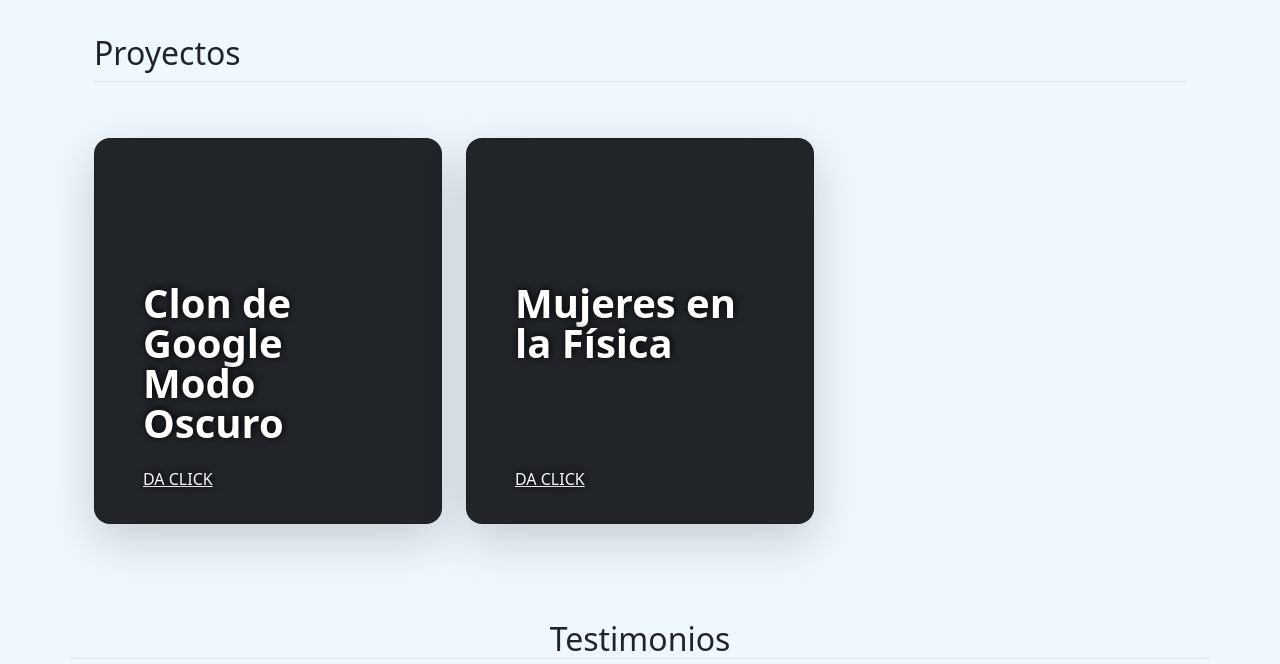
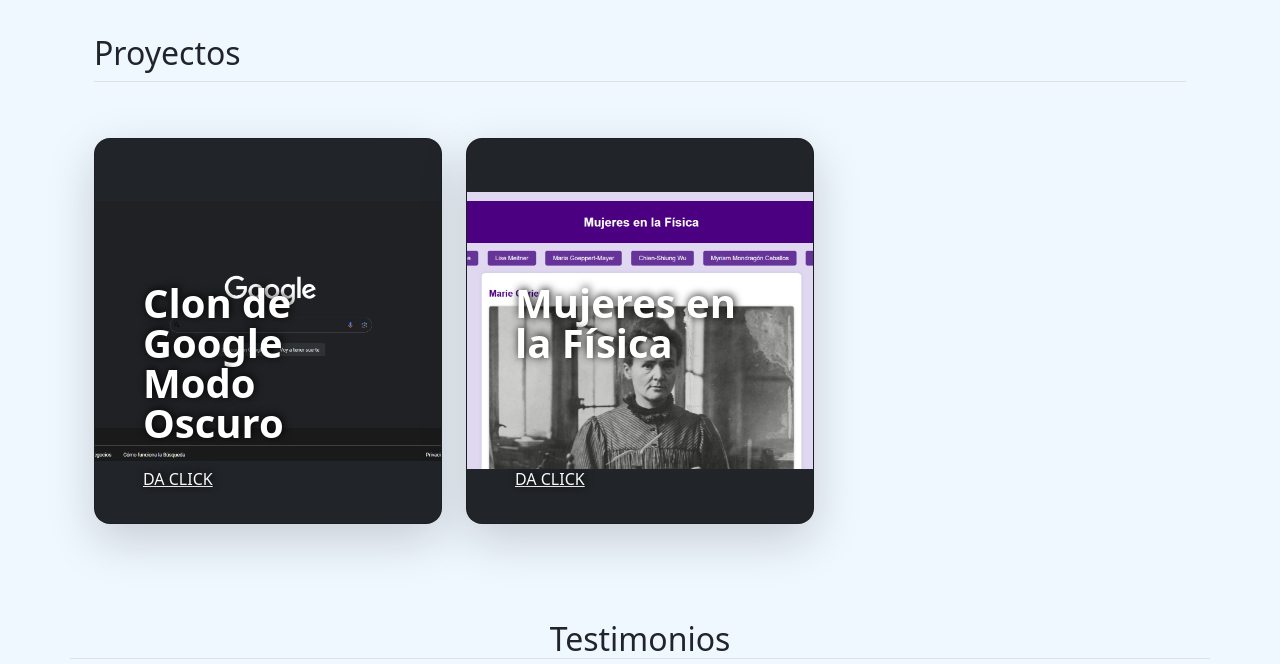
Before and after one commit to irazu-sg13/Portafolio-b7-g2, a plain HTML site: page index.html in a window 1280 px wide. Shown: the part 1560-2224 px from the top of the page. Drawn offline with nearby package versions, Linux system fonts and the light colour scheme.

Commit message:
Add files via upload

```diff
--- a/style.css
+++ b/style.css
@@ -16,11 +16,11 @@
 }
 
 #proyecto-1 {
-    background-image: url('Assets/google.png');
+    background-image: url('google.png');
 }
 
 #proyecto-2 {
-    background-image: url('Assets/proyecto.png');
+    background-image: url('proyecto.png');
 }
 
 .text-shadow-1 {
```
